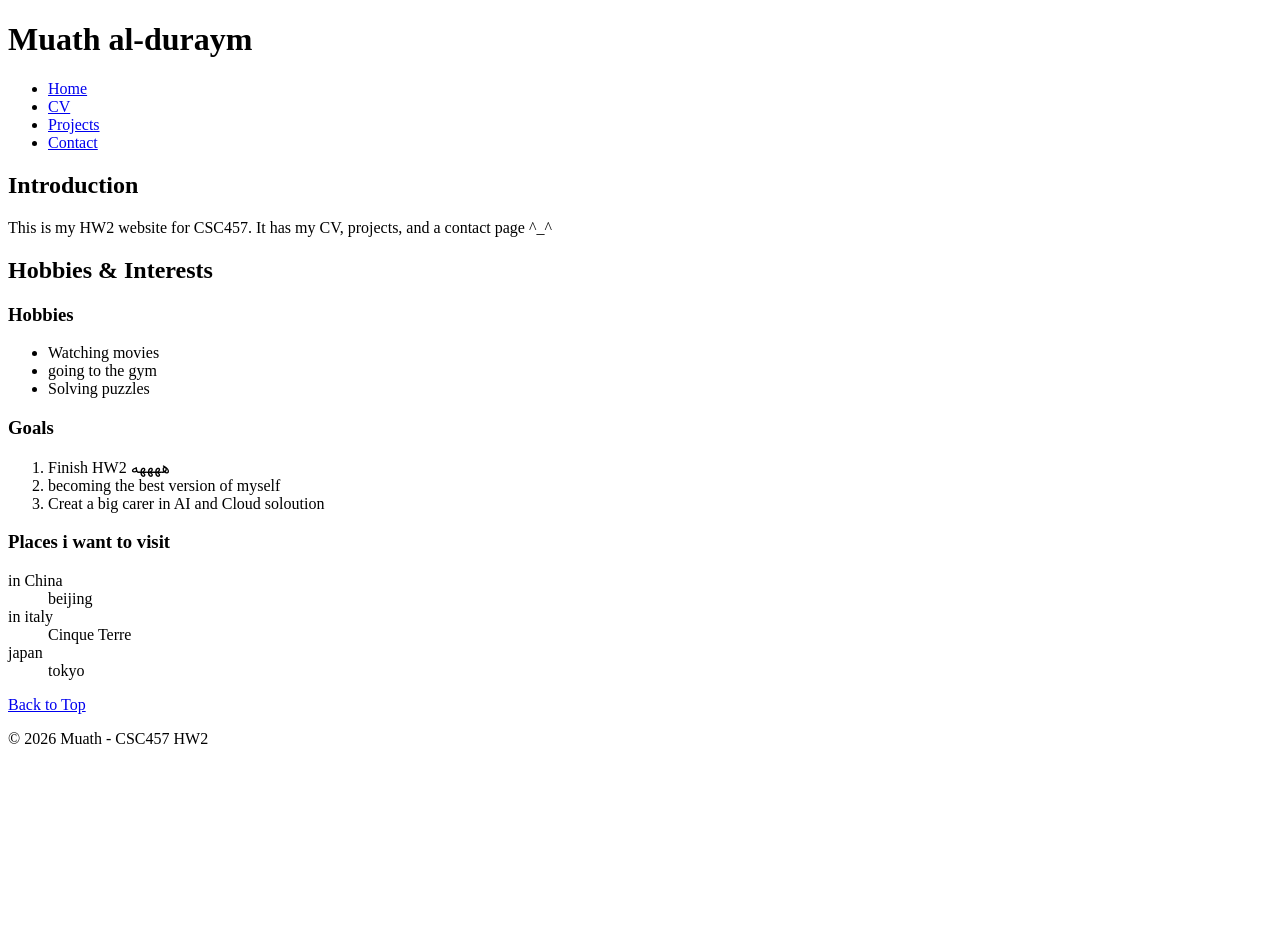
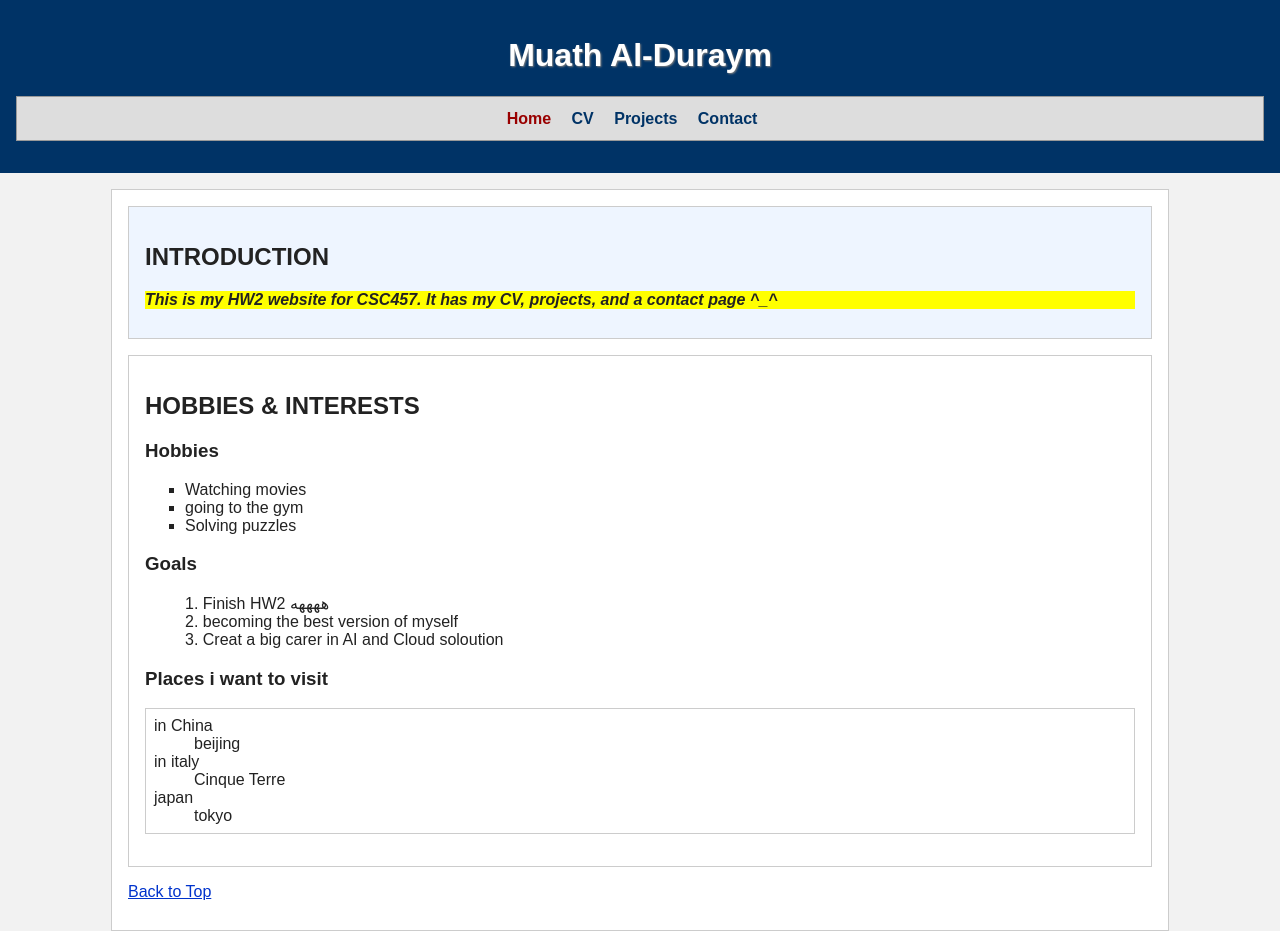
Before and after one commit to moaddreem/hw2, a plain HTML site: page index.html in a window 1280 px wide. Shown: the top 931 px of the page. Before the commit the page ends 800 px from the top, so only its background shows below. Drawn offline with Linux system fonts and the light colour scheme.

Commit message:
Add files via upload

```diff
--- a/index.html
+++ b/index.html
@@ -3,6 +3,7 @@
 <head>
   <meta charset="utf-8" />
   <meta name="viewport" content="width=device-width, initial-scale=1" />
+  <link rel="stylesheet" href="styles.css">
   <title>HW2 - Contact</title>
 </head>
 <body>
@@ -20,9 +21,9 @@
   </header>
 
   <main>
-    <section aria-labelledby="intro-title">
+    <section id="intro" aria-labelledby="intro-title">
       <h2 id="intro-title">Introduction</h2>
-      <p>This is my HW2 website for CSC457. It has my CV, projects, and a contact page ^_^</p>
+      <p class="highlight">This is my HW2 website for CSC457. It has my CV, projects, and a contact page ^_^</p>
     </section>
 
     <section aria-labelledby="lists-title">
--- /dev/null
+++ b/styles.css
@@ -0,0 +1,127 @@
+/* Basic page style */
+body {
+  font-family: Arial, sans-serif;
+  font-size: 1rem;
+  color: #222222;
+  background-color: #f2f2f2;
+  margin: 0;
+  text-align: left;
+}
+
+/* Header and navigation */
+header {
+  background-color: #003366;
+  color: white;
+  padding: 1rem;
+  text-align: center;
+}
+
+nav {
+  background-color: #dddddd;
+  padding: 0.8rem;
+  margin: 1rem 0;
+  border: 1px solid #999999;
+}
+
+nav ul {
+  list-style-type: none;
+  list-style-position: inside;
+  padding: 0;
+  margin: 0;
+}
+
+nav li {
+  display: inline;
+  margin-right: 1rem;
+}
+
+/* General link style */
+a {
+  color: #0033cc;
+}
+
+/* Descendant selector for navigation links */
+nav a {
+  text-decoration: none;
+  color: #003366;
+  font-weight: bold;
+}
+
+nav a[aria-current="page"] {
+  color: #990000;
+}
+
+/* Main content */
+main {
+  width: 80vw;
+  margin: 1rem auto;
+  padding: 1rem;
+  background-color: white;
+  border: 1px solid #cccccc;
+}
+
+/* Element selectors */
+h1 {
+  font-size: 2rem;
+  text-transform: capitalize;
+  text-shadow: 1px 1px 2px gray;
+}
+
+h2 {
+  font-size: 1.5rem;
+  font-weight: bold;
+  text-transform: uppercase;
+}
+
+p {
+  margin: 0.8rem 0;
+  font-style: normal;
+}
+
+ul {
+  list-style-type: square;
+  list-style-position: outside;
+}
+
+ol {
+  list-style-type: decimal;
+  list-style-position: inside;
+}
+
+dl {
+  margin: 1rem 0;
+  padding: 0.5rem;
+  border: 1px solid #cccccc;
+}
+
+/* Box model for sections/articles */
+section,
+article {
+  width: 100%;
+  margin-bottom: 1rem;
+  padding: 1rem;
+  border: 1px solid #cccccc;
+  background-color: #ffffff;
+  box-sizing: border-box;
+}
+
+/* Class selector */
+.highlight {
+  background-color: yellow;
+  font-style: italic;
+  font-weight: bold;
+}
+
+/* ID selector */
+#intro {
+  background-color: #eef5ff;
+}
+
+/* Footer */
+footer {
+  background-color: #003366;
+  color: white;
+  text-align: center;
+  padding: 0.8rem;
+  margin-top: 1rem;
+}
```
Also changed, not shown: contact.html (+1 -0 lines), cv.html (+1 -0 lines), projects.html (+1 -0 lines).
